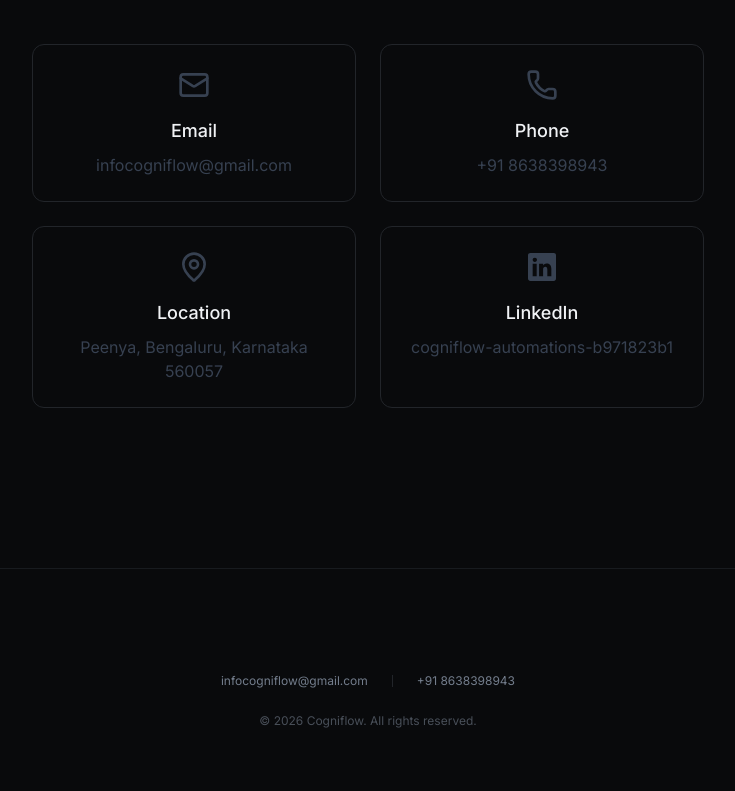
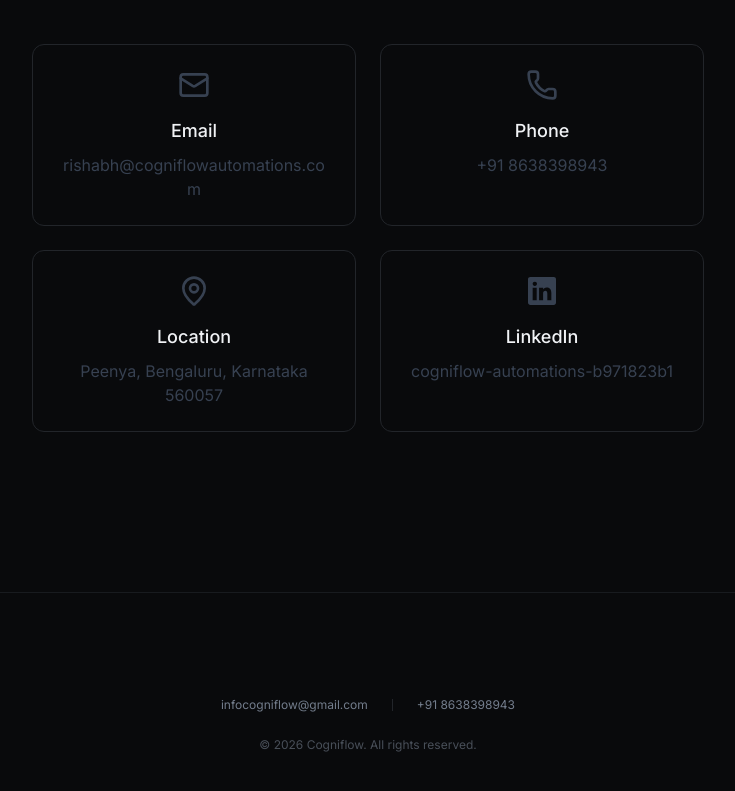
Before and after one commit to Rishabh2004821/cogniflow-automations, a Next.js app: page / in a window 1280 px wide. Shown: the part 6549-7340 px from the top of the page, without its empty margins (272-1007 px from the left). Built offline with nearby package versions, Linux system fonts and the light colour scheme.

Commit message:
Update contact-section.tsx

```diff
--- a/components/contact-section.tsx
+++ b/components/contact-section.tsx
@@ -16,8 +16,8 @@
   {
     icon: Mail,
     label: "Email",
-    value: "infocogniflow@gmail.com",
-    link: "mailto:infocogniflow@gmail.com?subject=Business Inquiry",
+    value: "rishabh@cogniflowautomations.com",
+    link: "mailto:rishabh@cogniflowautomations.com?subject=Business Inquiry",
   },
   {
     icon: Phone,
```
